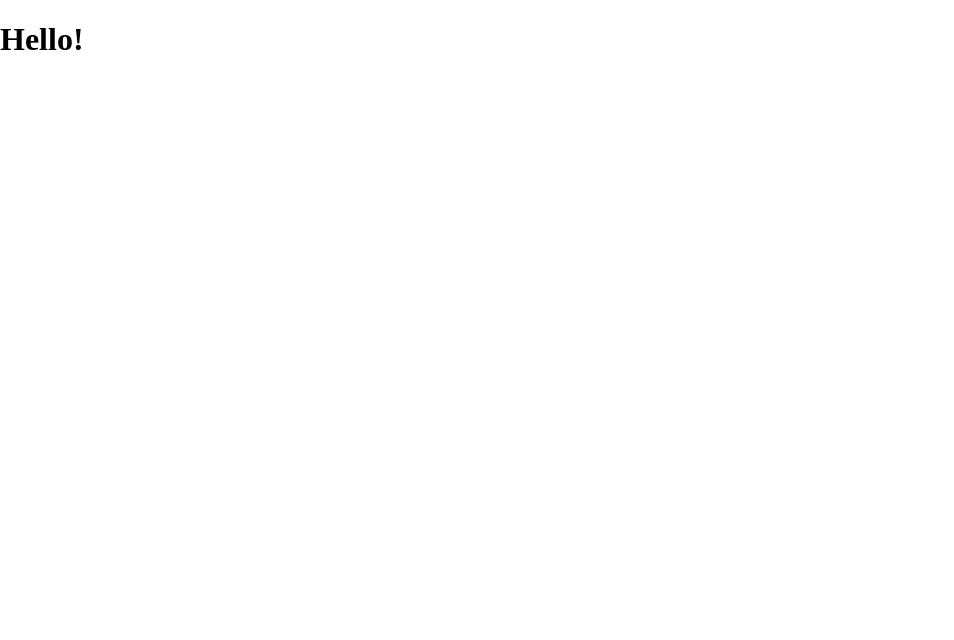
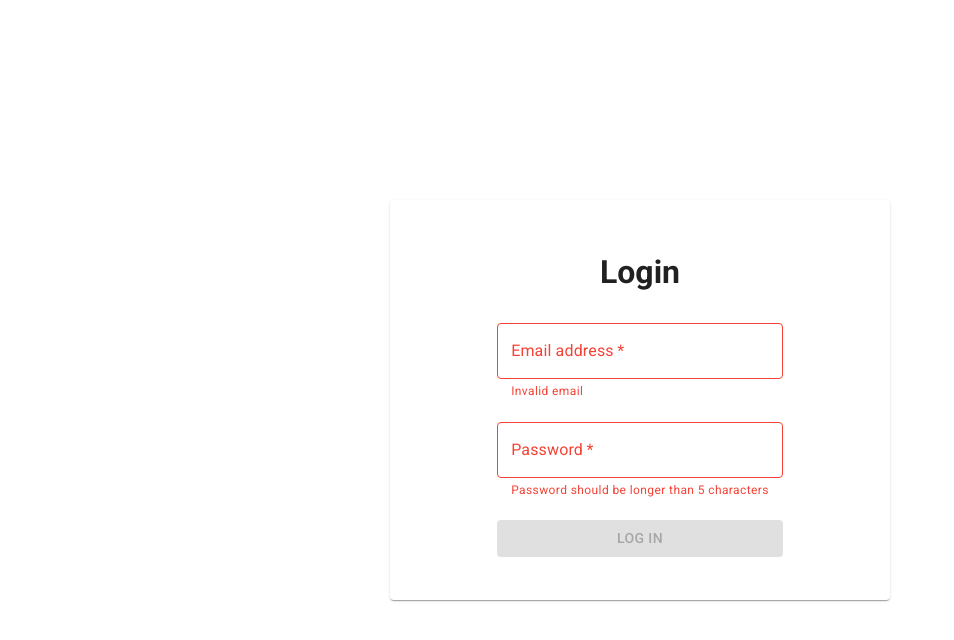
Before and after one commit to wiktorplocki/react-typescript-material, a React (Create React App) app: page /login in a window 1280 px wide. Shown: the top 640 px of the page, without its empty margins (0-954 px from the left). Built offline with nearby package versions, Linux system fonts and the light colour scheme.

Commit message:
Add Login page

```diff
--- a/src/pages/Login/LoginPage.tsx
+++ b/src/pages/Login/LoginPage.tsx
@@ -1,7 +1,124 @@
-import React from 'react';
+import React, { useState, SyntheticEvent } from "react";
+import styled from "styled-components";
+import { Button, Card, TextField } from "@material-ui/core";
+import { FullScreenLayout } from "./components/FullScreenLayout";
+import { InputEvent } from "./LoginPage.types";
 
-const LoginPage: React.FunctionComponent = () => (
-  <h1>Hello!</h1>
-);
+const StyledCard = styled(Card)`
+  display: flex;
+  flex-direction: column;
+  justify-content: center;
+  align-items: center;
+  width: 100%;
+  height: 100%;
+  max-width: 500px;
+  max-height: 400px;
+`;
+
+const StyledHeading = styled.h1`
+  font-family: "Roboto";
+`;
+
+const StyledForm = styled.form`
+  display: flex;
+  flex-direction: column;
+  > * {
+    margin: 10px;
+  }
+`;
+
+const LoginPage: React.FunctionComponent = () => {
+  const [email, setEmail] = useState("");
+  const [password, setPassword] = useState("");
+  const [clickCount, setClickCount] = useState(0);
+  const [loginDetails, setLoginDetails] = useState(undefined);
+
+  const validateCorrectEmail = (email: string) => {
+    const emailRegEx = /^(([^<>()\[\]\\.,;:\s@"]+(\.[^<>()\[\]\\.,;:\s@"]+)*)|(".+"))@((\[[0-9]{1,3}\.[0-9]{1,3}\.[0-9]{1,3}\.[0-9]{1,3}\])|(([a-zA-Z\-0-9]+\.)+[a-zA-Z]{2,}))$/;
+    return emailRegEx.test(email);
+  };
+
+  const validatePasswordLength = (password: string) => password.length < 4;
+
+  const generateHelperText = (text: string, validatorFn: boolean): string => {
+    if (validatorFn) {
+      return text;
+    } else {
+      return "";
+    }
+  };
+
+  const onEmailChange = (inputEvent: InputEvent): void => {
+    validateCorrectEmail(inputEvent.target.value);
+    setEmail(inputEvent.target.value);
+  };
+
+  const onPasswordChange = (inputEvent: InputEvent): void => {
+    validatePasswordLength(inputEvent.target.value);
+    setPassword(inputEvent.target.value);
+  };
+
+  const onSubmit = (event: SyntheticEvent): void => {
+    event.preventDefault();
+
+    setClickCount((prev) => prev + 1);
+
+    if (clickCount % 3 === 0) {
+      fetch(`${process.env.REACT_APP_SUCCESS}`)
+        .then((res: Response) => res.json())
+        .then((result) => setLoginDetails(result));
+    } else {
+      fetch(`${process.env.REACT_APP_FAILURE}`)
+        .then((res: Response) => res.json())
+        .then((result) => setLoginDetails(result));
+    }
+  };
+
+  return (
+    <FullScreenLayout>
+      <StyledCard>
+        <StyledHeading>Login</StyledHeading>
+        <StyledForm onSubmit={onSubmit}>
+          <TextField
+            id="email-input"
+            label="Email address"
+            variant="outlined"
+            onChange={(event: InputEvent) => onEmailChange(event)}
+            error={!validateCorrectEmail(email)}
+            helperText={generateHelperText(
+              "Invalid email",
+              !validateCorrectEmail(email)
+            )}
+            type="email"
+            required
+          />
+          <TextField
+            id="password"
+            label="Password"
+            variant="outlined"
+            onChange={(event: InputEvent) => onPasswordChange(event)}
+            error={validatePasswordLength(password)}
+            helperText={generateHelperText(
+              "Password should be longer than 5 characters",
+              validatePasswordLength(password)
+            )}
+            type="password"
+            required
+          />
+          <Button
+            type="submit"
+            variant="contained"
+            color="primary"
+            disabled={
+              !validateCorrectEmail(email) || validatePasswordLength(password)
+            }
+          >
+            Log in
+          </Button>
+        </StyledForm>
+      </StyledCard>
+    </FullScreenLayout>
+  );
+};
 
 export { LoginPage };
--- /dev/null
+++ b/src/pages/Login/LoginPage.types.ts
@@ -0,0 +1,5 @@
+export interface InputEvent {
+  target: {
+    value: string;
+  };
+}
```
